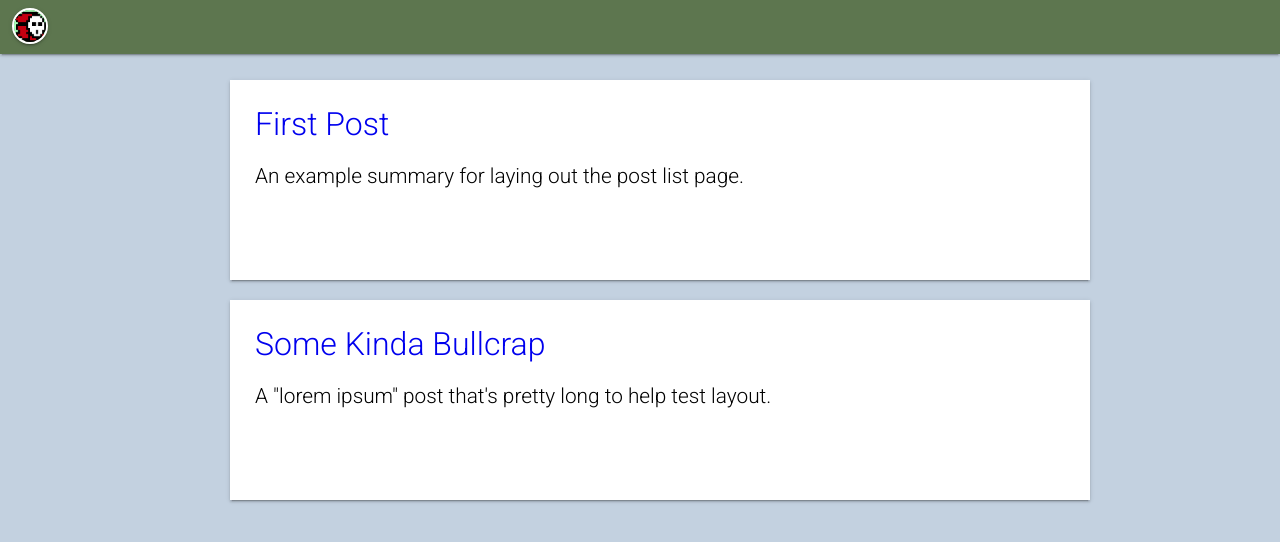
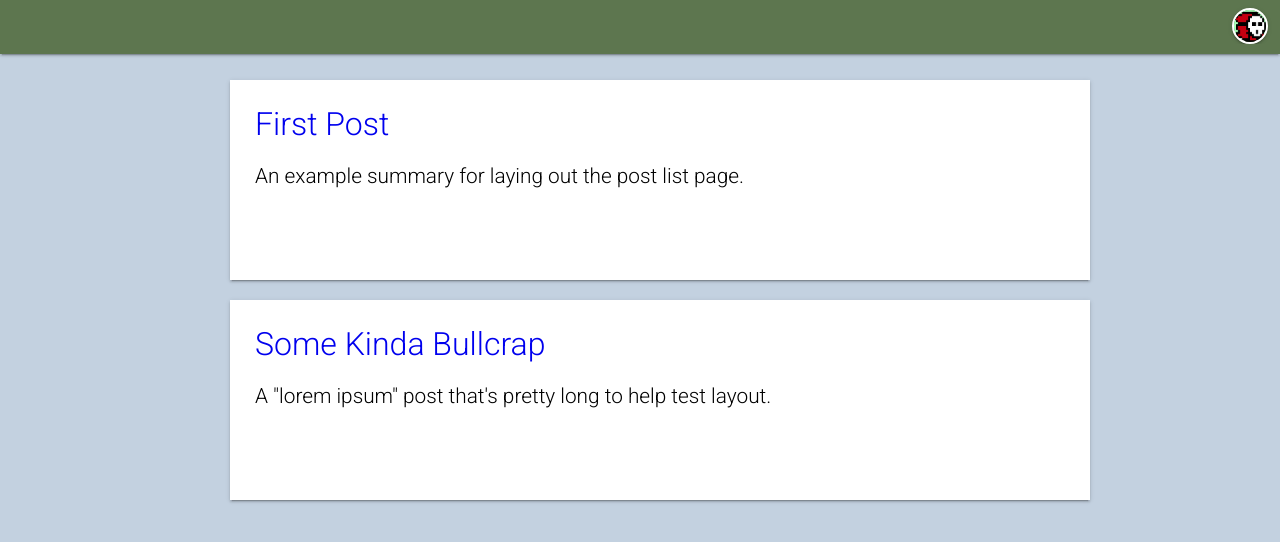
Before and after one commit to malecus/Blog, a Jekyll site: the page built from index.html, in a window 1280 px wide. Shown: the top 542 px of the page. Built offline with Jekyll 4.4.1, drawn with Linux system fonts in a browser that asks for light colours.

Commit message:
Moving the avatar to the right side
Making space for the back button

```diff
--- a/_sass/main.scss
+++ b/_sass/main.scss
@@ -43,7 +43,8 @@ blockquote {
   border-radius: 50%;
   border: 2px solid white;
   margin-top: 8px;
-  margin-left: 12px;
+  margin-right: 12px;
+  float: right;
 }
 
 .header {
```
